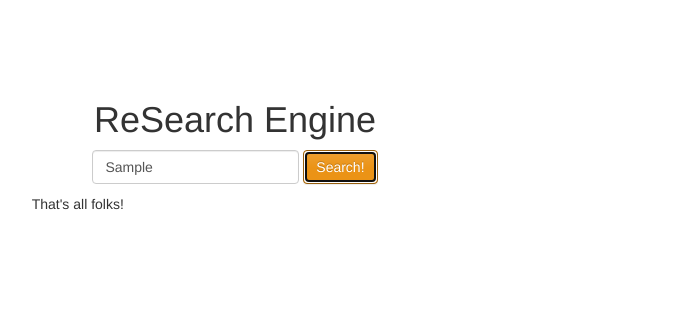
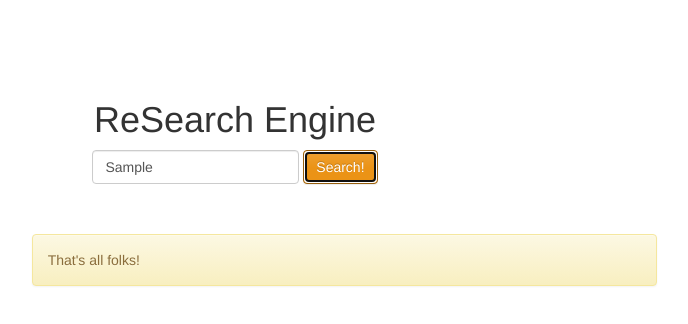
Before and after one commit to elpiniki/ReSe, a website: page web/views/index.html in a window 1280 px wide. Both pictures are taken after typing "Sample" into the empty fields and a click on the button "Search!". Shown: the whole page, without its empty margins (405-1093 px from the left). Drawn offline with nearby package versions, Linux system fonts and the light colour scheme; no server answers.

Commit message:
[Minor] update error msg

```diff
--- a/web/app.js
+++ b/web/app.js
@@ -11,6 +11,7 @@ app.get('/', function(req, res){
 });
 
 app.get('/getResults', function(req, res){
+  //if (!req.query.term) {}
   console.log("[Elpiniki's Server] Received term: " + req.query.term);
   var results = db[req.query.term];
   // grafeis ton algori8mo sou: apo ta results => sto 1 Result
--- a/web/views/index.html
+++ b/web/views/index.html
@@ -30,7 +30,7 @@
                     },
                     error: function (resp) {
                         var resultDiv = document.getElementById('results');
-                        var respContents = "That's all folks!"
+                        var respContents = "<br /><br /><div class='alert alert-warning'>That's all folks!</div>"
                         resultDiv.innerHTML = respContents;
                         $("#results").fadeIn(1000);
                     }
```
